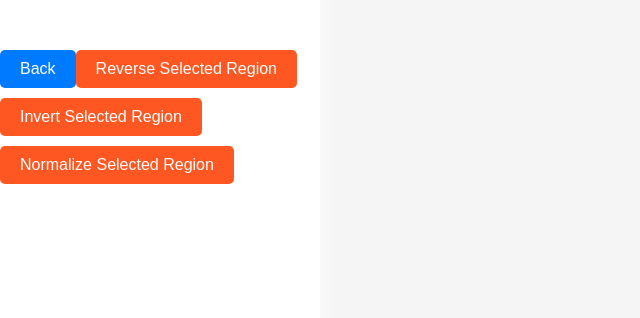
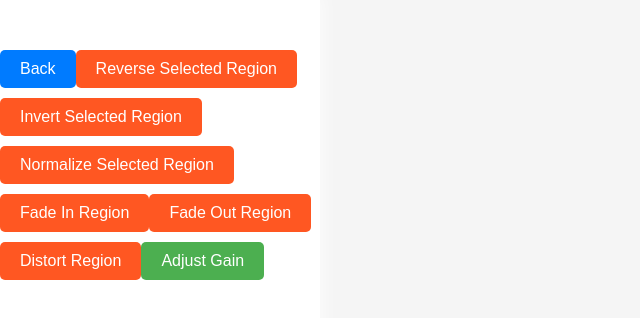
Before and after one commit to jameslinejeudy/Mellowdies, a React (Create React App) app in the folder mellowdies/: page /Menu in a window 1280 px wide. Shown: the top 318 px of the page, without its empty margins (0-640 px from the left). Built offline with nearby package versions, Linux system fonts and the light colour scheme; what wavesurfer.js would draw is missing.

Commit message:
Added Gain, Fade In, Fade Out and Distortion effects

```diff
--- a/mellowdies/src/Landingpage/Landingpage.js
+++ b/mellowdies/src/Landingpage/Landingpage.js
@@ -46,7 +46,6 @@ function Landingpage() {
                     cursorWidth: 2,
                     cursorColor: '#FF0000',
                     backgroundColor: 'rgba(255, 255, 255, 0)',
-                    minPxPerSec: 100,
                     url:file.url,
                     plugins: [regions],
                 });
--- a/mellowdies/src/Landingpage/Menu.js
+++ b/mellowdies/src/Landingpage/Menu.js
@@ -87,7 +87,7 @@ var blobber = require('audiobuffer-to-blob');
 
 function Menu({ handleBack, waveData }) {
   const [isGainModalOpen, setGainModalOpen] = useState(false);
-  const [gainValue, setGainValue] = useState(1);
+  const [gainValue, setGainValue] = useState(100);
 
   const reverse = () => {
     let buffer = waveData[0].waveSurfer.getDecodedData();
@@ -137,16 +137,104 @@ function Menu({ handleBack, waveData }) {
   const openGainModal = () => setGainModalOpen(true);
   const closeGainModal = () => setGainModalOpen(false);
 
-  const adjustGain = (e) => {
+  const adjustGain = () => {
     let buffer = waveData[0].waveSurfer.getDecodedData();
     let region = (waveData[0].regions.getRegions())[0];
-    const newGainValue = parseFloat(e.target.value);
-    setGainValue(newGainValue);
     let sampleRate = buffer.sampleRate;
+    let gain = gainValue / 100;
+    let start = Math.floor(region.start * sampleRate);
+    let end = Math.ceil(region.end * sampleRate);
 
     if (buffer) {
-      utils.fill(buffer, (value, i, channel) => (value[i]*newGainValue), region.start * sampleRate, region.end * sampleRate);
-      console.log('Gain adjusted:', newGainValue);
+      for (let channel = 0; channel < buffer.numberOfChannels; channel += 1) {
+        let channelData = buffer.getChannelData(channel);
+
+        for (let sample = start; sample < end; sample += 1) {
+            channelData[sample] *= gain;
+        }
+      }
+      console.log('Gain adjusted:', gain);
+      let blob = blobber(buffer);
+      waveData[0].waveSurfer.empty();
+      waveData[0].waveSurfer.loadBlob(blob).catch(error => console.log(error));
+    }
+  };
+
+  const fadeIn = () => {
+    let buffer = waveData[0].waveSurfer.getDecodedData();
+    let region = (waveData[0].regions.getRegions())[0];
+    let sampleRate = buffer.sampleRate;
+    let start = Math.floor(region.start * sampleRate);
+    let end = Math.ceil(region.end * sampleRate);
+    let stepInc = 1 / (end-start);
+    let currGain = 0;
+    let steps = 0;
+
+    if (buffer) {
+      for (let channel = 0; channel < buffer.numberOfChannels; channel += 1) {
+        let channelData = buffer.getChannelData(channel);
+
+        for (let sample = start; sample < end; sample += 1) {
+            channelData[sample] *= (currGain + (steps * stepInc));
+            steps += 1;
+        }
+        steps = 0;
+      }
+      console.log('Region Faded In');
+      let blob = blobber(buffer);
+      waveData[0].waveSurfer.empty();
+      waveData[0].waveSurfer.loadBlob(blob).catch(error => console.log(error));
+    }
+  };
+
+  const fadeOut = () => {
+    let buffer = waveData[0].waveSurfer.getDecodedData();
+    let region = (waveData[0].regions.getRegions())[0];
+    let sampleRate = buffer.sampleRate;
+    let start = Math.floor(region.start * sampleRate);
+    let end = Math.ceil(region.end * sampleRate);
+    let stepInc = 1 / (end-start);
+    let currGain = 1;
+    let steps = 0;
+
+    if (buffer) {
+      for (let channel = 0; channel < buffer.numberOfChannels; channel += 1) {
+        let channelData = buffer.getChannelData(channel);
+
+        for (let sample = start; sample < end; sample += 1) {
+            channelData[sample] *= (currGain - (steps * stepInc));
+            steps += 1;
+        }
+        steps = 0;
+      }
+      console.log('Region Faded In');
+      let blob = blobber(buffer);
+      waveData[0].waveSurfer.empty();
+      waveData[0].waveSurfer.loadBlob(blob).catch(error => console.log(error));
+    }
+  };
+
+  const distort = () => {
+    const deg = Math.PI / 180;
+    let buffer = waveData[0].waveSurfer.getDecodedData();
+    let region = (waveData[0].regions.getRegions())[0];
+    let sampleRate = buffer.sampleRate;
+    let start = Math.floor(region.start * sampleRate);
+    let end = Math.ceil(region.end * sampleRate);
+    let steps = 0;
+
+    if (buffer) {
+      for (let channel = 0; channel < buffer.numberOfChannels; channel += 1) {
+        let channelData = buffer.getChannelData(channel);
+
+        for (let sample = start; sample < end; sample += 1) {
+            const x = (steps * 2) / (end - start) - 1;
+            channelData[sample] = channelData[sample] * (((3 + (end - start)) * x * 20 * deg) / (Math.PI + (end - start) * Math.abs(x))) ;
+            steps += 1;
+        }
+        steps = 0;
+      }
+      console.log('Region Distorted');
       let blob = blobber(buffer);
       waveData[0].waveSurfer.empty();
       waveData[0].waveSurfer.loadBlob(blob).catch(error => console.log(error));
@@ -169,29 +257,44 @@ function Menu({ handleBack, waveData }) {
         <button style={reverseButtonStyle} onClick={normalize}>
           Normalize Selected Region
         </button>
-        {/*
+
+        <button style={reverseButtonStyle} onClick={fadeIn}>
+          Fade In Region
+        </button>
+
+        <button style={reverseButtonStyle} onClick={fadeOut}>
+          Fade Out Region
+        </button>
+
+        <button style={reverseButtonStyle} onClick={distort}>
+          Distort Region
+        </button>
+
         <button style={adjustGainButtonStyle} onClick={openGainModal}>
           Adjust Gain
         </button>
 
-        {/*isGainModalOpen && (
+        {isGainModalOpen && (
           <>
              <div style={overlayStyle} onClick={closeGainModal} />
               <div style={modalStyle}>
-              <h2>Adjust Gain</h2>
+                <h2>Gain Percentage</h2>
                 <input
+                  id="gains"
                   type="range"
                   min="0"
-                max="2"
+                  max="200"
                   step="0.01"
                   value={gainValue}
-                onChange={adjustGain}
+                  onInput={(e) => setGainValue(e.target.value)}
                   style={sliderStyle}
                 />
+                <output id="gainVal">{gainValue}%</output>
               <button onClick={closeGainModal} style={backButtonStyle}>Close</button>
+              <button onClick={adjustGain} style={backButtonStyle}>Apply Gain</button>
             </div>
           </>
-        )*/}
+        )}
       </div>
     </div>
   );
```
Lines whose indentation alone changed are shown as unchanged.
